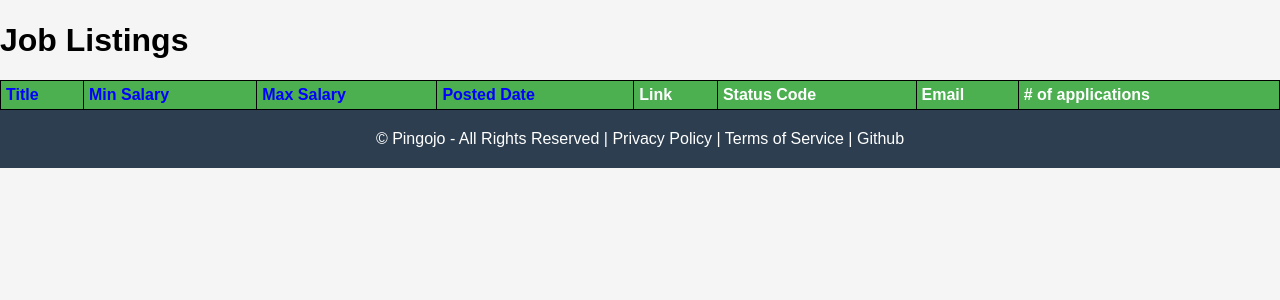
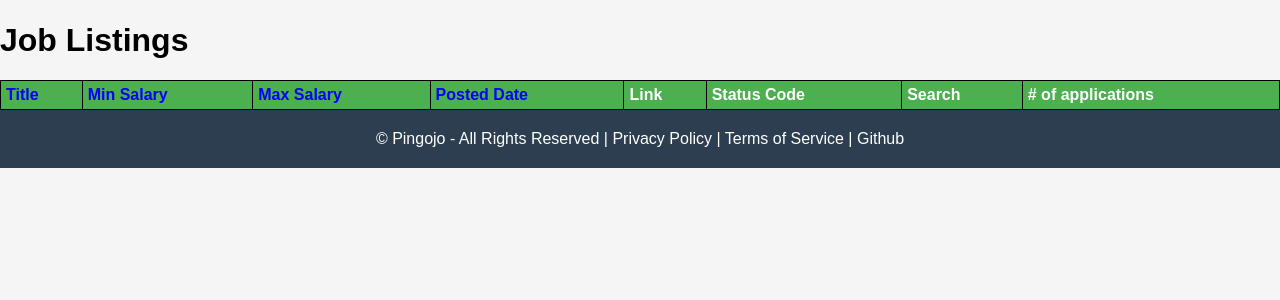
Before and after one commit to pingojo/website, a Django app: page /jobs/ in a window 1280 px wide. Shown: the part 163-463 px from the top of the page. Run offline with Django 3.2, Linux system fonts and the light colour scheme; data that the repository does not hold is empty; some libraries are stand-ins or nearby versions.

Commit message:
add search links

```diff
--- a/website/templates/job_list.html
+++ b/website/templates/job_list.html
@@ -40,7 +40,7 @@ a {
       <th><a href="?ordering=posted_date">Posted Date</a></th>
       <th>Link</th>
       <th>Status Code</th>
-      <th>Email</th>
+      <th>Search</th>
       <th># of applications</th>
     </tr>
   </thead>
@@ -54,12 +54,16 @@ a {
           <td>{% if job.link %}<a href="{{ job.link }}">Link</a>{% endif %}</td>
           <td>{% if job.link %}{{ job.link_status_code }}{% endif %}</td>
           <td>
-            {{ application.email_set.count }}
-            <a href="https://mail.google.com/mail/u/0/#search/{{ job.company.name }}" target="_blank">
+            <a href="https://mail.google.com/mail/u/0/#search/{{ job.company.name }}" target="_blank" target="Searh Your Gmail for {{ job.company.name }}">
 
 
             <img src="{% static 'svg/search-mail.svg' %}" alt="email" width="20" height="20">
         </a>
+
+            <a href="https://www.google.com/search?q={{ job }}" target="_blank"  target="Searh Google for {{ job }}">
+
+
+            <img src="{% static 'svg/search-google.svg' %}" alt="email" width="20" height="20">
         </td>
           <td>{{job.application_set.all|length}}</td>
       </tr>
```
Also changed, not shown: website/static/svg/search-google.svg (added).
